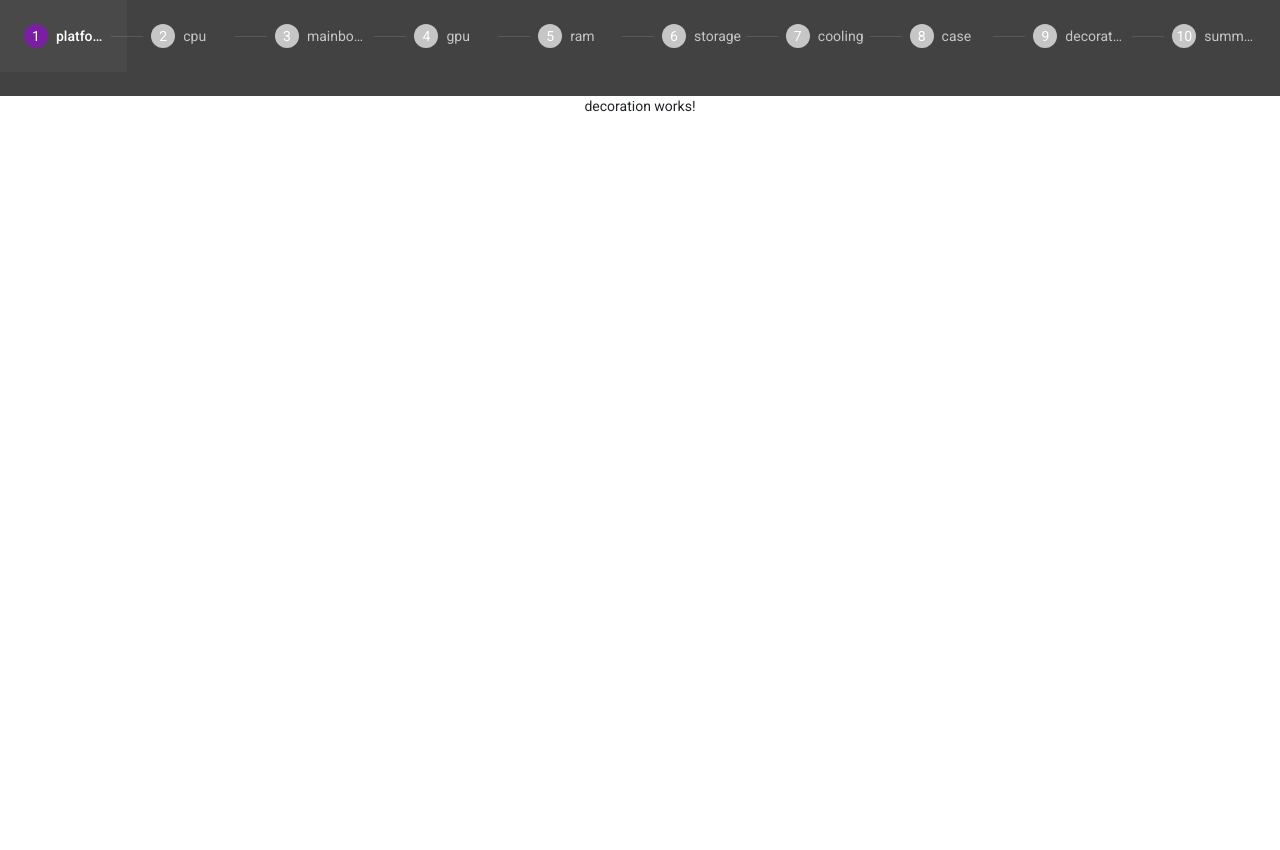
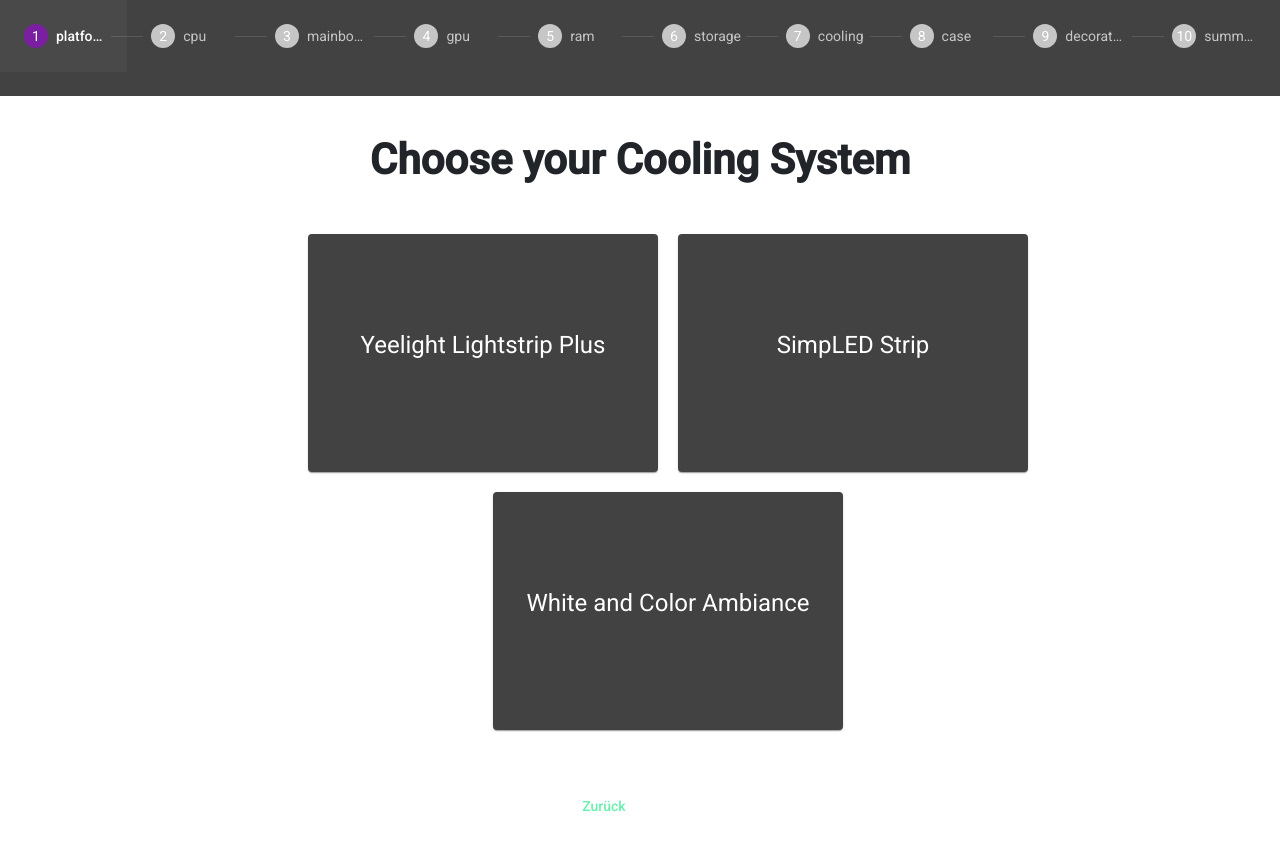
Before and after one commit to LaLuMaSh/Hardware-Konfigurator, an Angular app in the folder hardwareConfigurator/: page /decoration in a window 1280 px wide. Shown: the top 850 px of the page. Built offline with nearby package versions, Linux system fonts and the light colour scheme.

Commit message:
implement decoration

```diff
--- a/hardwareConfigurator/src/app/Components/LocalComponents/decoration/decoration.component.html
+++ b/hardwareConfigurator/src/app/Components/LocalComponents/decoration/decoration.component.html
@@ -1 +1,31 @@
-<p>decoration works!</p>
+<app-content-card-container #container [title]="title">
+  <app-content-card *ngFor="let decoration of deco" [container]="container" saveKey="cooling" [obj]="decoration" cardHeight="17">
+    <app-content-card-front>
+      <h1>{{decoration.name}}</h1>
+    </app-content-card-front>
+    <app-content-card-back>
+      <table>
+        <tr>
+          <td>Name</td>
+          <td><b>{{decoration.manufacturer}}</b> - {{decoration.name}}</td>
+        </tr>
+        <tr>
+          <td>Length</td>
+          <td>{{decoration.length}}</td>
+        </tr>
+        <tr>
+          <td>Color</td>
+          <td>{{decoration.color}}, {{decoration.lightColor}}</td>
+        </tr>
+        <tr>
+          <td>Material</td>
+          <td>{{decoration.material}}</td>
+        </tr>
+        <tr>
+          <td>Price</td>
+          <td>{{decoration.price}} CHF</td>
+        </tr>
+      </table>
+    </app-content-card-back>
+  </app-content-card>
+</app-content-card-container>
--- a/hardwareConfigurator/src/app/Components/LocalComponents/decoration/decoration.component.scss
+++ b/hardwareConfigurator/src/app/Components/LocalComponents/decoration/decoration.component.scss
@@ -0,0 +1,4 @@
+table {
+  height: 100%;
+  width: 100%;
+}
--- a/hardwareConfigurator/src/app/Components/LocalComponents/decoration/decoration.component.ts
+++ b/hardwareConfigurator/src/app/Components/LocalComponents/decoration/decoration.component.ts
@@ -1,4 +1,5 @@
 import { Component, OnInit } from '@angular/core';
+import { Decoration } from '../../../Models/decoration';
 
 @Component({
   selector: 'app-decoration',
@@ -7,9 +8,12 @@
 })
 export class DecorationComponent implements OnInit {
 
+  title = 'Choose your Cooling System';
+  deco: Decoration[];
   constructor() { }
 
   ngOnInit(): void {
+    this.deco = Decoration.decorations();
   }
 
 }
--- /dev/null
+++ b/hardwareConfigurator/src/app/Models/decoration.ts
@@ -0,0 +1,42 @@
+import { UniqueObject } from './uniqueObject';
+
+export class Decoration extends UniqueObject {
+  name: string;
+  price: number;
+  manufacturer: string;
+  length: number;
+  material: string;
+  color: string;
+  lightColor: string;
+
+  public static decorations() {
+    return Array.of({
+      id: 1,
+      price: 48.2,
+      name: 'Yeelight Lightstrip Plus',
+      manufacturer: 'Xiaomi',
+      length: 200,
+      material: 'plastic',
+      color: 'white',
+      lightColor: 'Multicoloured'
+    },{
+      id: 2,
+      price: 40,
+      name: 'SimpLED Strip',
+      manufacturer: 'Paulmann',
+      length: 750,
+      material: 'plastic',
+      color: 'white',
+      lightColor: 'RGB'
+    },{
+      id: 3,
+      price: 164,
+      name: 'White and Color Ambiance',
+      manufacturer: 'Philips',
+      length: 500,
+      material: 'plastic',
+      color: 'white',
+      lightColor: 'RGBW'
+    })
+  }
+}
```
